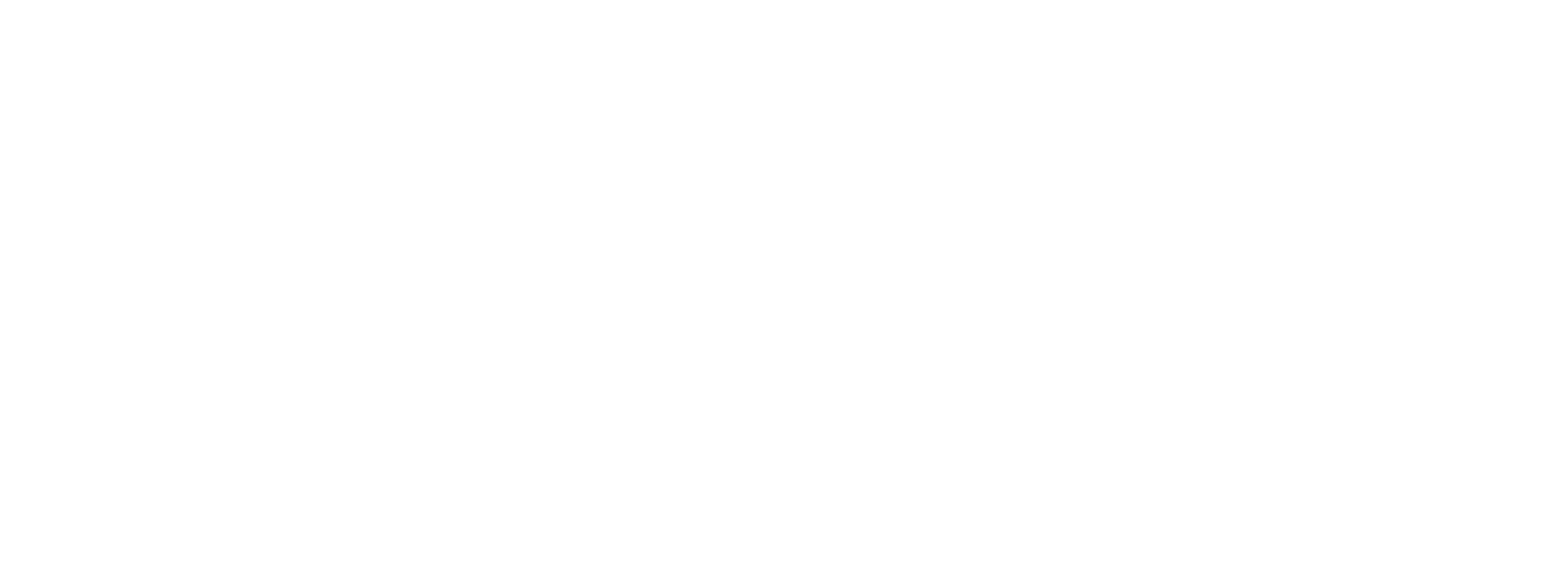
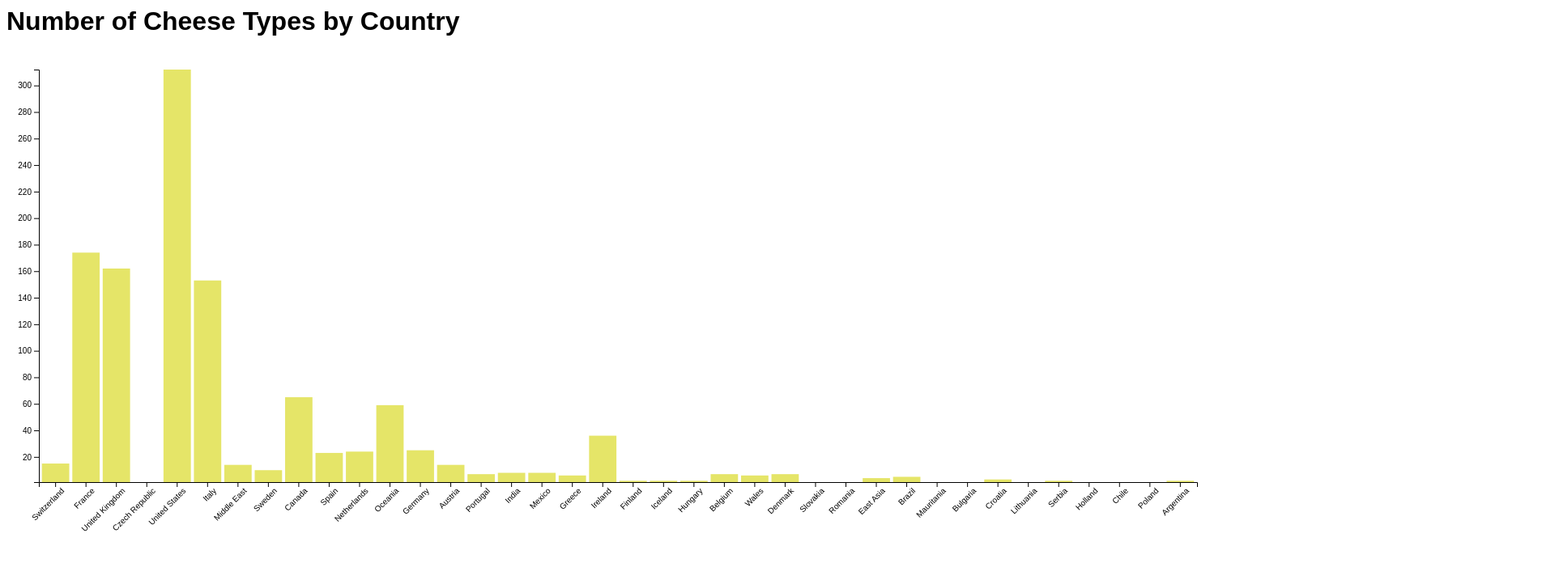
Before and after one commit to KhushiPatel67/DataVisualization, a plain HTML site: page index.html in a window 1280 px wide. Shown: the top 696 px of the page at 81% size, 1920 px wide, since content can reach past the window. Drawn offline with nearby package versions, Linux system fonts and the light colour scheme.

Commit message:
starting code

```diff
--- a/index.html
+++ b/index.html
@@ -1,5 +1,133 @@
 <html>
-    <body>
 
-    </body>
+<head>
+    <script src="https://d3js.org/d3.v7.min.js"></script>
+    <style>
+        body {
+            font-family: Arial, sans-serif;
+        }
+
+        .bar {
+            fill: rgba(225, 225, 77, 0.842);
+        }
+
+        .axis text {
+            font-size: 8px;
+        }
+    </style>
+</head>
+
+<body>
+    <h1>Number of Cheese Types by Country</h1>
+    <svg width="6000" height="600"></svg>
+    <script>
+
+        let width = 1500;
+        let height = 600;
+        const margin = { top: 20, right: 30, bottom: 70, left: 40 };
+        const chartWidth = width - margin.left - margin.right;
+        const chartHeight = height - margin.top - margin.bottom;
+
+
+        const svg = d3.select("svg")
+            .append("g")
+            .attr("transform", `translate(${margin.left},${margin.top})`);
+
+
+        d3.json('cheeses.json').then(data => {
+
+            const filteredData = data.filter(d => d.country && d.type && d.country !== 'NA' && d.type !== 'NA');
+            const aggregatedData = filteredData.map(d => {
+
+                if (d.country.includes("United Kingdom") || d.country.includes("Great Britain") || d.country.includes("England")) {
+                    d.country = "United Kingdom";
+                }
+                if (d.country.includes("Syria") || d.country.includes("Armenia") || d.country.includes("Turkey") || d.country.includes("Iraq") || d.country.includes("Afghanistan") || d.country.includes("Cyprus") || d.country.includes("Israel") || d.country.includes("Lebanon")) {
+                    d.country = "Middle East";
+                }
+                if (d.country.includes("Italy")) {
+                    d.country = "Italy";
+                }
+                if (d.country.includes("France")) {
+                    d.country = "France";
+                }
+                if (d.country.includes("India")) {
+                    d.country = "India";
+                }
+                if (d.country.includes("Scotland")) {
+                    d.country = "United Kingdom";
+                }
+
+                if (d.country.includes("United States")) {
+                    d.country = "United States";
+                }
+                if (d.country.includes("Sweden")) {
+                    d.country = "Sweden";
+                }
+                if (d.country.includes("Georgia")) {
+                    d.country = "United States";
+                }
+                if (d.country.includes("Netherlands")) {
+                    d.country = "Netherlands";
+                }
+                if (d.country.includes("Slovakia")) {
+                    d.country = "Slovakia";
+                }
+                if (d.country.includes("Mexico")) {
+                    d.country = "Mexico";
+                }
+                if (d.country.includes("Wales")) {
+                    d.country = "Wales";
+                }
+                if (d.country.includes("Germany")) {
+                    d.country = "Germany";
+                }
+                if (d.country.includes("China") || d.country.includes("Tibet") || d.country.includes("Nepal") || d.country.includes("Mongolia")) {
+                    d.country = "East Asia";
+                }
+                if (d.country.includes("New Zealand") || d.country.includes("Australia")) {
+                    d.country = "Oceania";
+                }
+                return d;
+
+            });
+            const countryData = d3.rollups(aggregatedData, v => v.length, d => d.country)
+                .map(([country, count]) => ({ country, count }));
+
+            const xScale = d3.scaleBand()
+                .domain(countryData.map(d => d.country))
+                .range([0, chartWidth])
+                .padding(0.1);
+
+            const yExtent = d3.extent(countryData, d => d.count);
+            const yScale = d3.scaleLinear()
+                .domain(yExtent)
+                .range([chartHeight, 0]);
+
+            let leftAxis = d3.axisLeft(yScale);
+            let bottomAxis = d3.axisBottom(xScale)
+
+
+            svg.append("g")
+                .attr("transform", `translate(0, ${chartHeight})`)
+                .call(bottomAxis)
+                .selectAll("text")
+                .attr("transform", "rotate(-45)")
+                .style("text-anchor", "end");
+
+            svg.append("g")
+                .call(leftAxis);
+
+            countryData.forEach(d => {
+                svg.append("rect")
+                    .attr("class", "bar")
+                    .attr("x", xScale(d.country))
+                    .attr("y", yScale(d.count))
+                    .attr("width", xScale.bandwidth())
+                    .attr("height", chartHeight - yScale(d.count));
+            });
+        });
+    </script>
+</body>
+
 </html>
```
